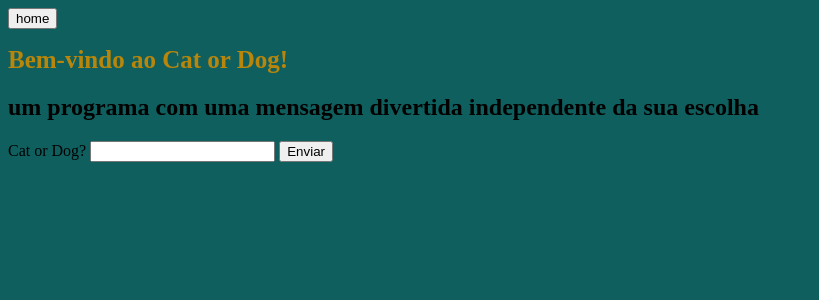
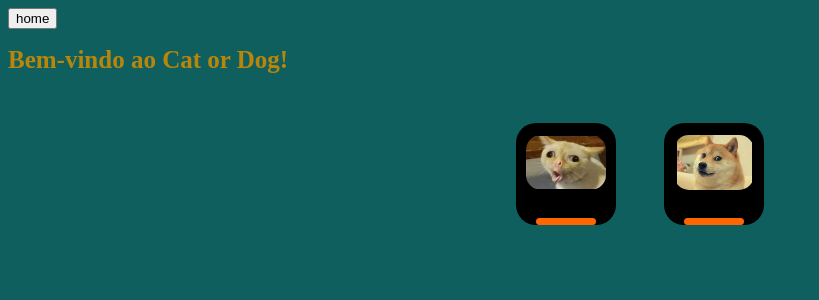
Before and after one commit to Bruthalles/Central-python, a Flask app: page /animals in a window 1280 px wide. Shown: the top 300 px of the page, without its empty margins (0-819 px from the left). Run offline with Flask 3, Linux system fonts and the light colour scheme.

Commit message:
basic animals finished cat or dog

```diff
--- a/src/templates/animals/index.html
+++ b/src/templates/animals/index.html
@@ -10,26 +10,38 @@
 <body>
     <button onclick="window.location.href='/'">home</button>
     <h1 class="title">Bem-vindo ao Cat or Dog!</h1>
-    <h2>um programa com uma mensagem divertida independente da sua escolha</h2>
+        <section class="sectbtns">
+            <button class="btnanimal" onclick="audioCat()" name="cat">
+                <img class="btnanimal img" src="{{url_for('static',filename='assets/crazy_cat.jpeg')}}" alt="felino alérgico á internet">
+                <span>Meow</span>
+            </button>
 
-    <form action="/animals" method="post">
-        <label for="catordog">Cat or Dog?</label>
-        <input type="text" name="catordog" id="catordog" required>
-        <button type="submit">Enviar</button>
-
-        {% if resultado == "cat"%}
-
-            <audio controls>
-                <source src="{{url_for('static',filename='assets/miau.mp3')}}" type="audio/mp3">
-            </audio>
-        {% elif resultado == "dog"%}
-
-            <audio controls>
-                <source src="{{url_for('static',filename='assets/au.mp3')}}" type="audio/mp3">
-            </audio>
-        {%endif%}
-    </form>
-
+            <button class="btnanimal" onclick="audioDog()" name="dog">
+                <img class="btnanimal img" src="{{url_for('static',filename='assets/dogout.jpeg')}}" alt="doguinho caramelo chinês">
+                <span>AUUU</span>
+            </button>
+        </section>
+        <div class="secaudio" id="audio-container"></div>
+    <script>
+        function audioCat(){
+            let container = document.getElementById("audio-container");
+            container.innerHTML = `
+                <audio controls autoplay>
+                    <source src="{{url_for('static',filename='assets/miau.mp3')}}" type="audio/mp3">
+                    Seu navegador não suporta audio.
+                </audio>
+            `;
+        }
+        function audioDog(){
+            let container = document.getElementById("audio-container");
+            container.innerHTML = `
+                <audio controls autoplay>
+                    <source src="{{url_for('static',filename='assets/au.mp3')}}" type="audio/mp3">
+                    Seu navegador não suporta audio.
+                </audio>
+            `;
+        }
+    </script>
 
 </body>
 </html>
```
